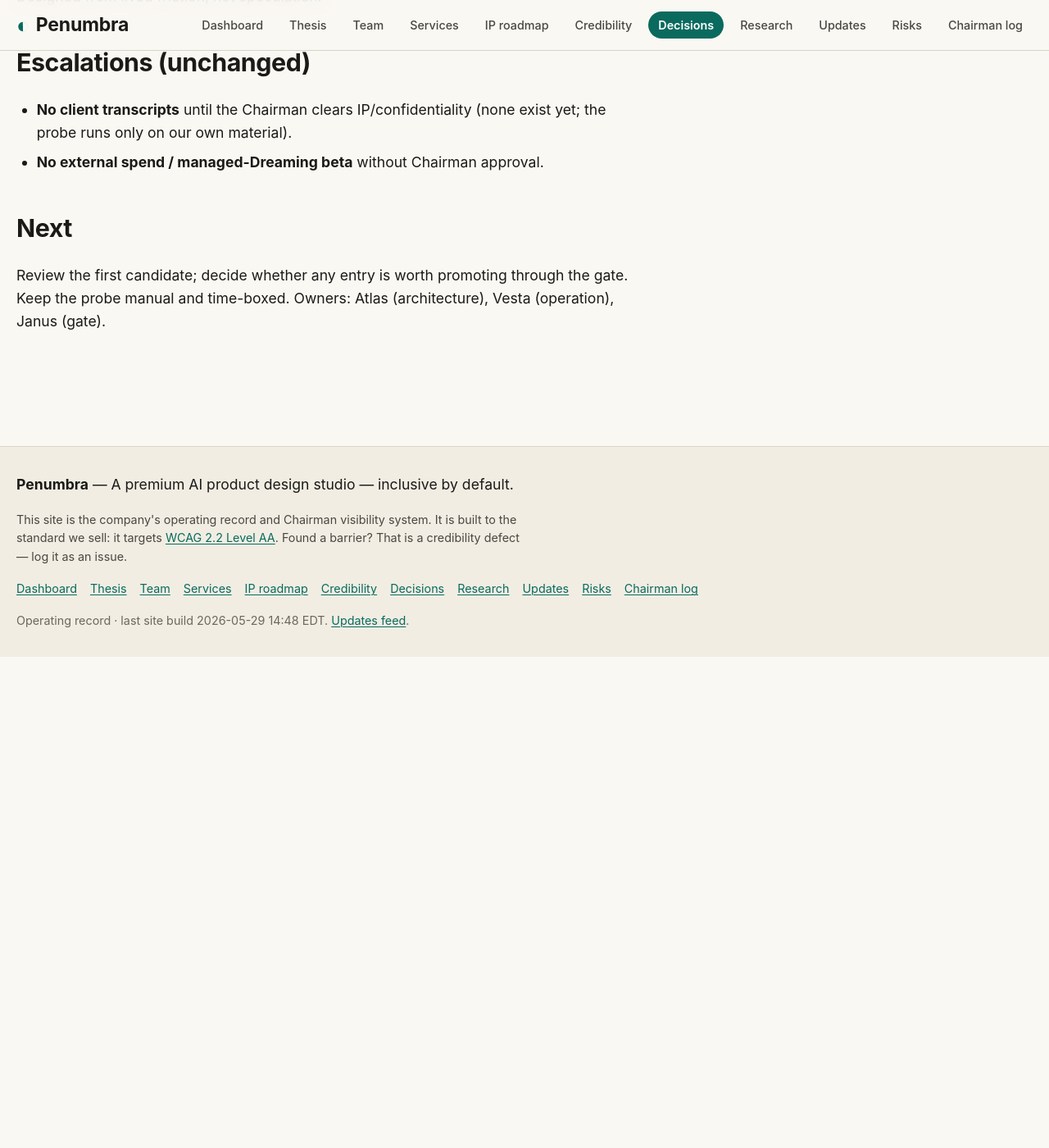
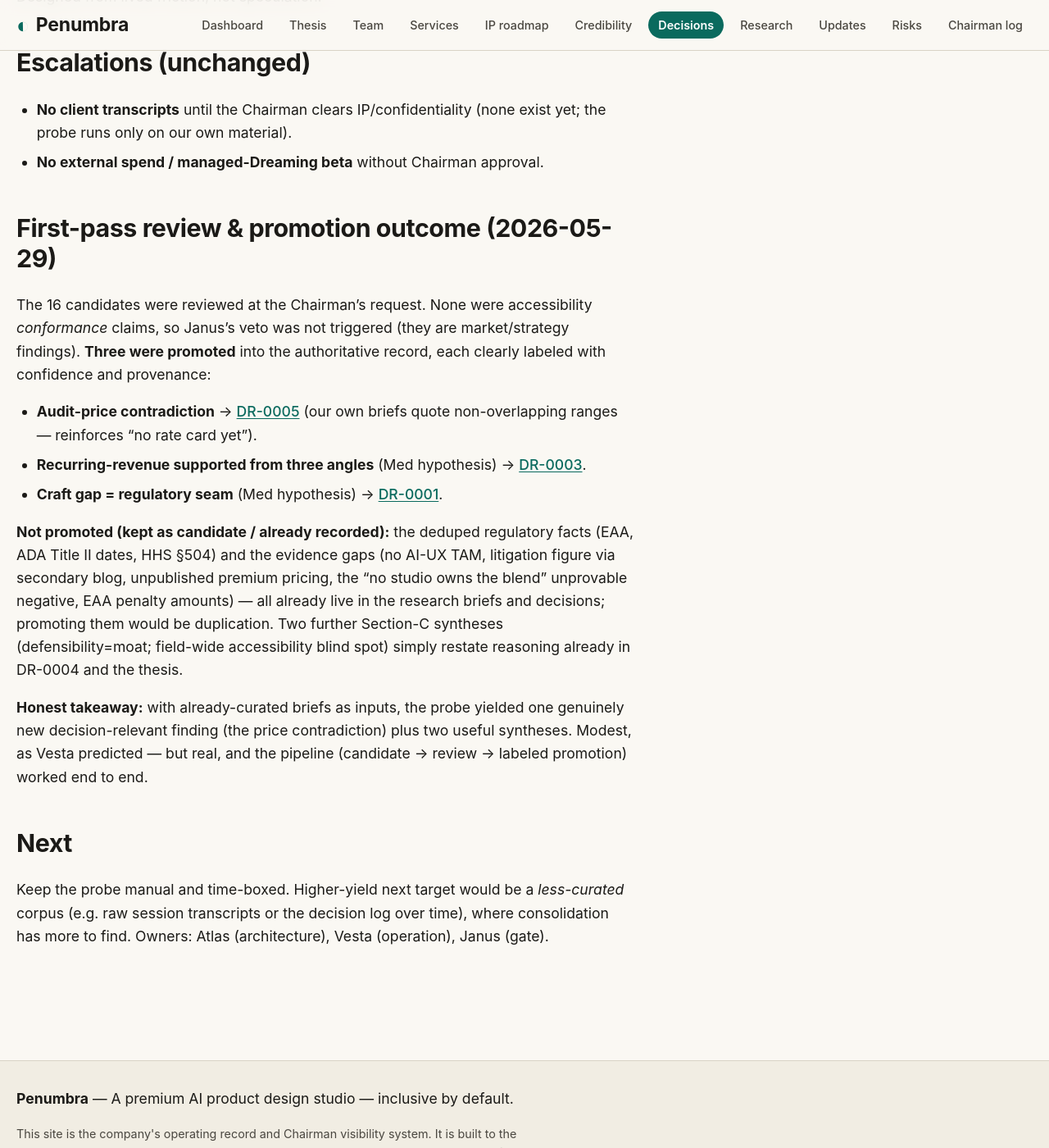
Before and after one commit to mpaiva/autonomous-ux-03, a Jekyll site: the page built from _decisions/0013-memory-reconciliation-probe.md, in a window 1280 px wide and 1400 px high, scrolled down 1833 px. Shown: the whole window at 82% size. Built offline with Jekyll 4.4.1, drawn with Linux system fonts in a browser that asks for light colours; before the commit the page ends 2634 px from its top, so only the background shows below that.

Commit message:
Review reconciliation candidates: promote 3 to the record
Reviewed all 16 first-pass candidates. Promoted the genuinely new, decision-relevant
items, each labeled with confidence + provenance:
- audit-price contradiction -> DR-0005 (reinforces 'no rate card yet')
- recurring-revenue-from-three-angles (Med hypothesis) -> DR-0003
- craft-gap = regulatory-seam (Med hypothesis) -> DR-0001
Rest kept as candidate / already recorded. Disposition logged in DR-0013; candidate
file marked reviewed (stays non-authoritative). No accessibility conformance claims
involved, so Janus veto not triggered.

Co-Authored-By: Claude Opus 4.8 (1M context) <noreply@anthropic.com>

```diff
--- a/_decisions/0013-memory-reconciliation-probe.md
+++ b/_decisions/0013-memory-reconciliation-probe.md
@@ -67,8 +67,36 @@ cost cognitively. Designed from lived friction, not speculation.
   yet; the probe runs only on our own material).
 - **No external spend / managed-Dreaming beta** without Chairman approval.
 
+## First-pass review & promotion outcome (2026-05-29)
+
+The 16 candidates were reviewed at the Chairman's request. None were accessibility
+*conformance* claims, so Janus's veto was not triggered (they are market/strategy
+findings). **Three were promoted** into the authoritative record, each clearly
+labeled with confidence and provenance:
+
+- **Audit-price contradiction** → [DR-0005]({{ '/decisions/pricing-posture/' | relative_url }})
+  (our own briefs quote non-overlapping ranges — reinforces "no rate card yet").
+- **Recurring-revenue supported from three angles** (Med hypothesis) →
+  [DR-0003]({{ '/decisions/service-ladder/' | relative_url }}).
+- **Craft gap = regulatory seam** (Med hypothesis) →
+  [DR-0001]({{ '/decisions/positioning-wedge/' | relative_url }}).
+
+**Not promoted (kept as candidate / already recorded):** the deduped regulatory
+facts (EAA, ADA Title II dates, HHS §504) and the evidence gaps (no AI-UX TAM,
+litigation figure via secondary blog, unpublished premium pricing, the "no studio
+owns the blend" unprovable negative, EAA penalty amounts) — all already live in the
+research briefs and decisions; promoting them would be duplication. Two further
+Section-C syntheses (defensibility=moat; field-wide accessibility blind spot) simply
+restate reasoning already in DR-0004 and the thesis.
+
+**Honest takeaway:** with already-curated briefs as inputs, the probe yielded one
+genuinely new decision-relevant finding (the price contradiction) plus two useful
+syntheses. Modest, as Vesta predicted — but real, and the pipeline (candidate →
+review → labeled promotion) worked end to end.
+
 ## Next
 
-Review the first candidate; decide whether any entry is worth promoting through the
-gate. Keep the probe manual and time-boxed. Owners: Atlas (architecture), Vesta
+Keep the probe manual and time-boxed. Higher-yield next target would be a
+*less-curated* corpus (e.g. raw session transcripts or the decision log over time),
+where consolidation has more to find. Owners: Atlas (architecture), Vesta
 (operation), Janus (gate).
```
Also changed, not shown: _decisions/0001-positioning-wedge.md (+9 -0 lines), _decisions/0003-service-ladder.md (+9 -0 lines), _decisions/0005-pricing-posture.md (+10 -0 lines), .claude/memory/reconciliation-candidates/2026-05-29-research.md, CHANGELOG.md.
